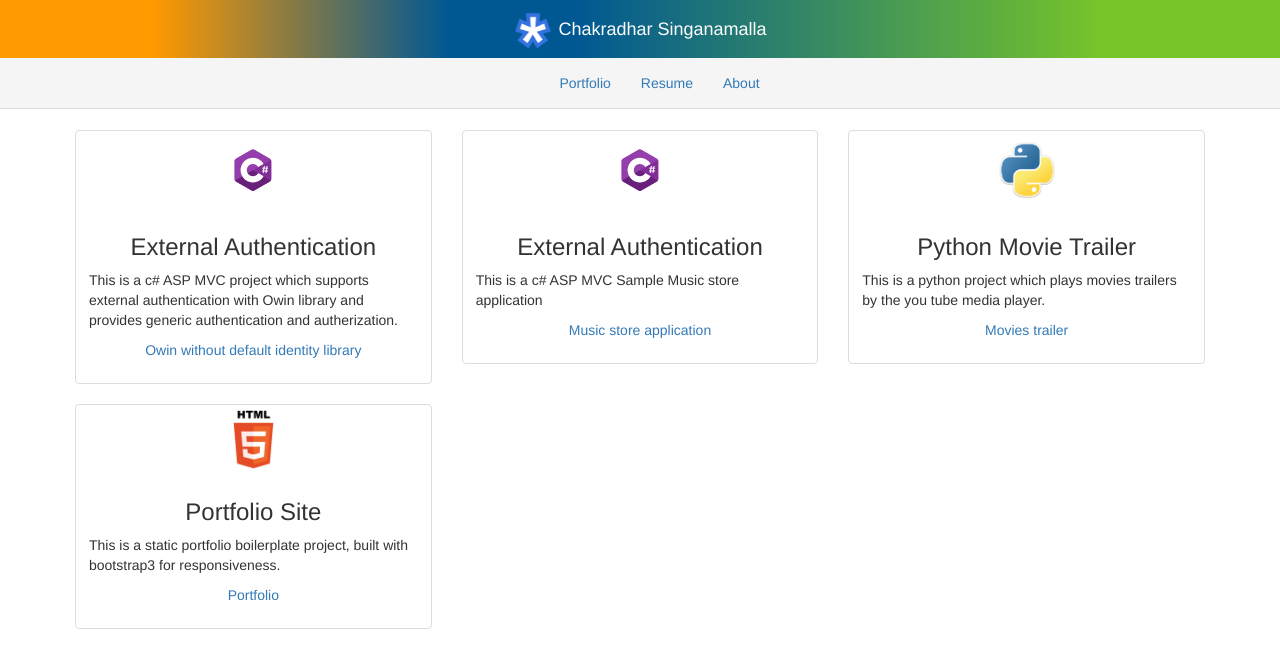
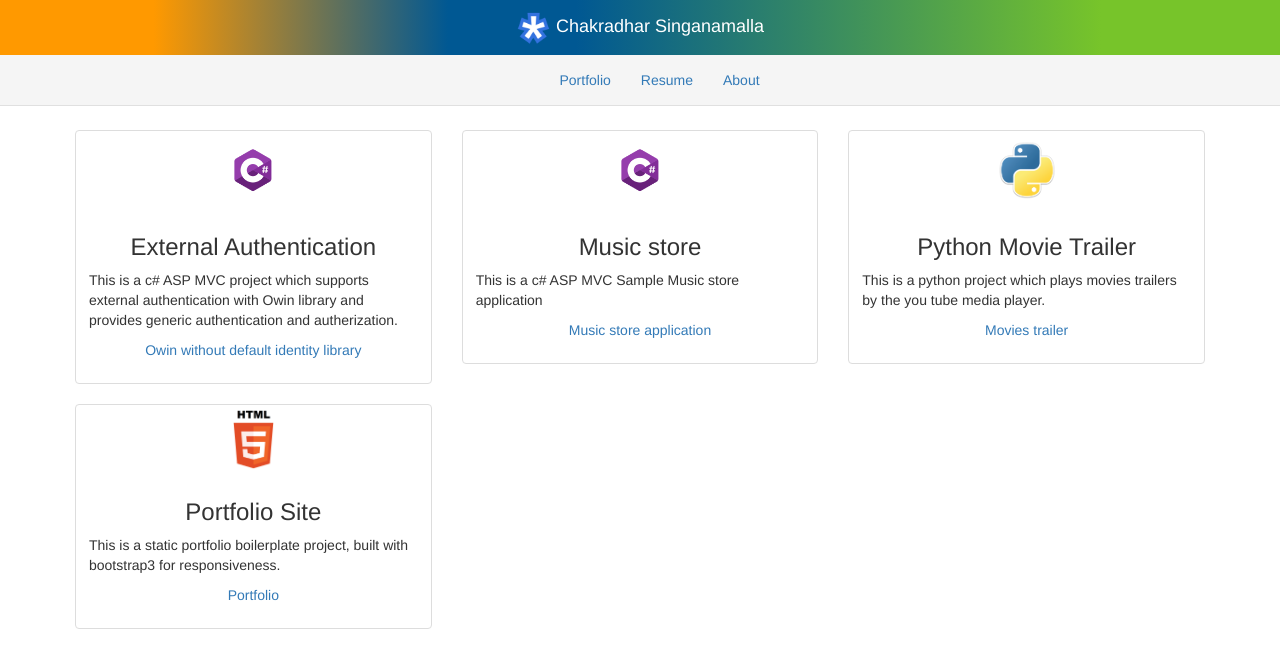
Before and after one commit to chakradhar-s/portfoliosite, a website built with webpack: page app/index.html in a window 1280 px wide. Built offline with nearby package versions, Linux system fonts and the light colour scheme; some packages are replaced by stand-ins of ours.

Commit message:
fixed minor issues

```diff
--- a/app/index.html
+++ b/app/index.html
@@ -36,7 +36,7 @@
 <body>
     <header class="fixed-header">
         <h4 class="text-center">
-            <img src="/img/chrome-touch-icon-192x192.png" alt="cs-logo" width="40px" height="40px"> Chakradhar Singanamalla</h4>
+            <img src="/img/chrome-touch-icon-192x192.png" alt="cs-logo" width="35" height="35"> Chakradhar Singanamalla</h4>
     </header>
 
     <nav class="navbar navbar-background-gray navbar-fixed-top">
@@ -94,7 +94,7 @@
                                 <div class="thumbnail">
                                     <img src="/img/csharp.png" alt="C sharp project" width="70">
                                     <div class="caption">
-                                        <h3 class="text-center">External Authentication</h3>
+                                        <h3 class="text-center">Music store</h3>
                                         <p>
                                             This is a c# ASP MVC Sample Music store application
                                         </p>
--- a/app/scss/style.scss
+++ b/app/scss/style.scss
@@ -63,7 +63,7 @@ h5.navbar-brand {
     }
 }
 .navbar-fixed-top {
-    top: 58px;
+    top: 55px;
 }
 .navbar-background-gray {
     background-color: #f5f5f5;
```
